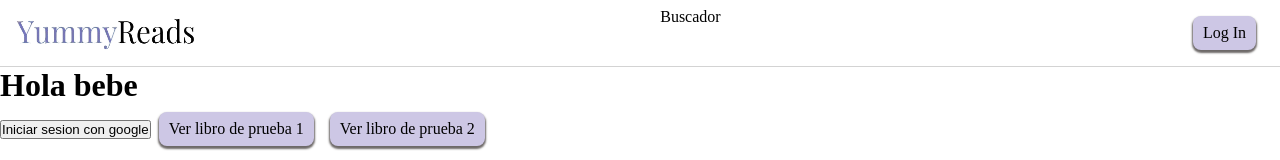
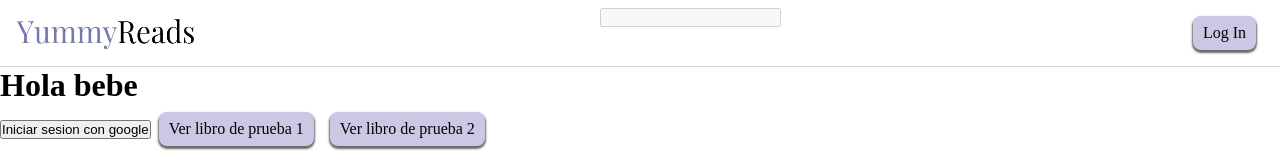
Before and after one commit to Serranosoft/wip-books-rrss, a Next.js app: page / in a window 1280 px wide. Shown: the top 160 px of the page. Built offline with nearby package versions, Linux system fonts and the light colour scheme; no server answers.

Commit message:
Feat: Componente buscador con obtención de datos y filtrado del resultado con Fuse.js

```diff
--- a/package.json
+++ b/package.json
@@ -10,6 +10,7 @@
     },
     "dependencies": {
         "@supabase/supabase-js": "^2.45.0",
+        "fuse.js": "^7.0.0",
         "next": "14.2.5",
         "react": "^18",
         "react-dom": "^18",
--- /dev/null
+++ b/src/components/search.js
@@ -0,0 +1,57 @@
+import { getAllBooks } from "@/controller/cms/books";
+import Fuse from "fuse.js";
+import { useEffect, useState } from "react";
+
+export const fuseOptions = { keys: ["node.title"] };
+export default function Search() {
+
+    const [input, setInput] = useState("");
+    const [data, setData] = useState(null);
+    const [fuse, setFuse] = useState(null);
+    const [result, setResult] = useState("");
+
+    /** Adquiere los libros */
+    useEffect(() => {
+        if (!data) fetchBooks();
+    }, [])
+
+    /** Instanciar «fuse» únicamente cuando tenemos la data lista */
+    useEffect(() => {
+        if (data) {
+            const fuse = new Fuse(data, fuseOptions);
+            setFuse(fuse);
+        }
+    }, [data])
+
+    /** Cuando el usuario empiece a escribir se recibirá el resultado del filtrado */
+    useEffect(() => {
+        if (input.length > 1) {
+            const result = fuse.search(input);
+            setResult(result);
+        }
+    }, [input])
+
+
+    async function fetchBooks() {
+        const data = await getAllBooks();
+        if (data) {
+            setData(data);
+        }
+    }
+
+    return (
+        <>
+            <div>
+                <input type="search" value={input} onChange={(e) => setInput(e.target.value)} disabled={!fuse}></input>
+            </div>
+        </>
+    )
+}
+
+
+export const getStaticProps = async () => {
+    const data = await getAllBooks();
+    return {
+        props: { data }
+    };
+}
--- a/src/layout/header.js
+++ b/src/layout/header.js
@@ -1,6 +1,7 @@
 
 import styles from "@/styles/layout/header.module.scss";
 import Button from "@/components/button";
+import Search from "@/components/search";
 
 export default function Header() {
 
@@ -8,7 +9,7 @@ export default function Header() {
 
         <header className={`${styles.header}`}>
             <img src="/img/yummy-reads.png"></img>
-            <p>Buscador</p>
+            <Search />
             <Button>Log In</Button>
         </header>
     )
```
Also changed, not shown: 1 other file (tests, documents, lock files or other folders).
